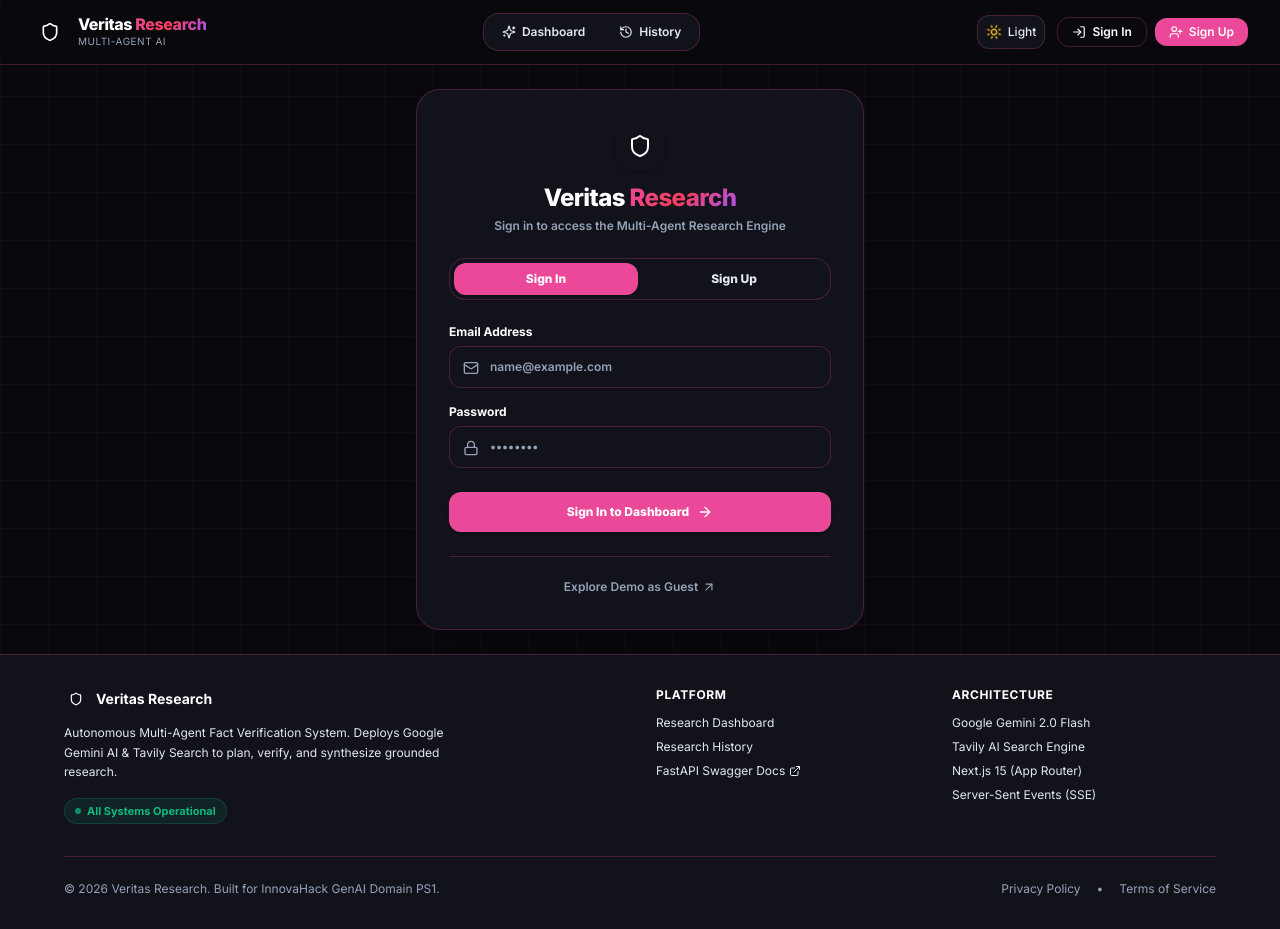
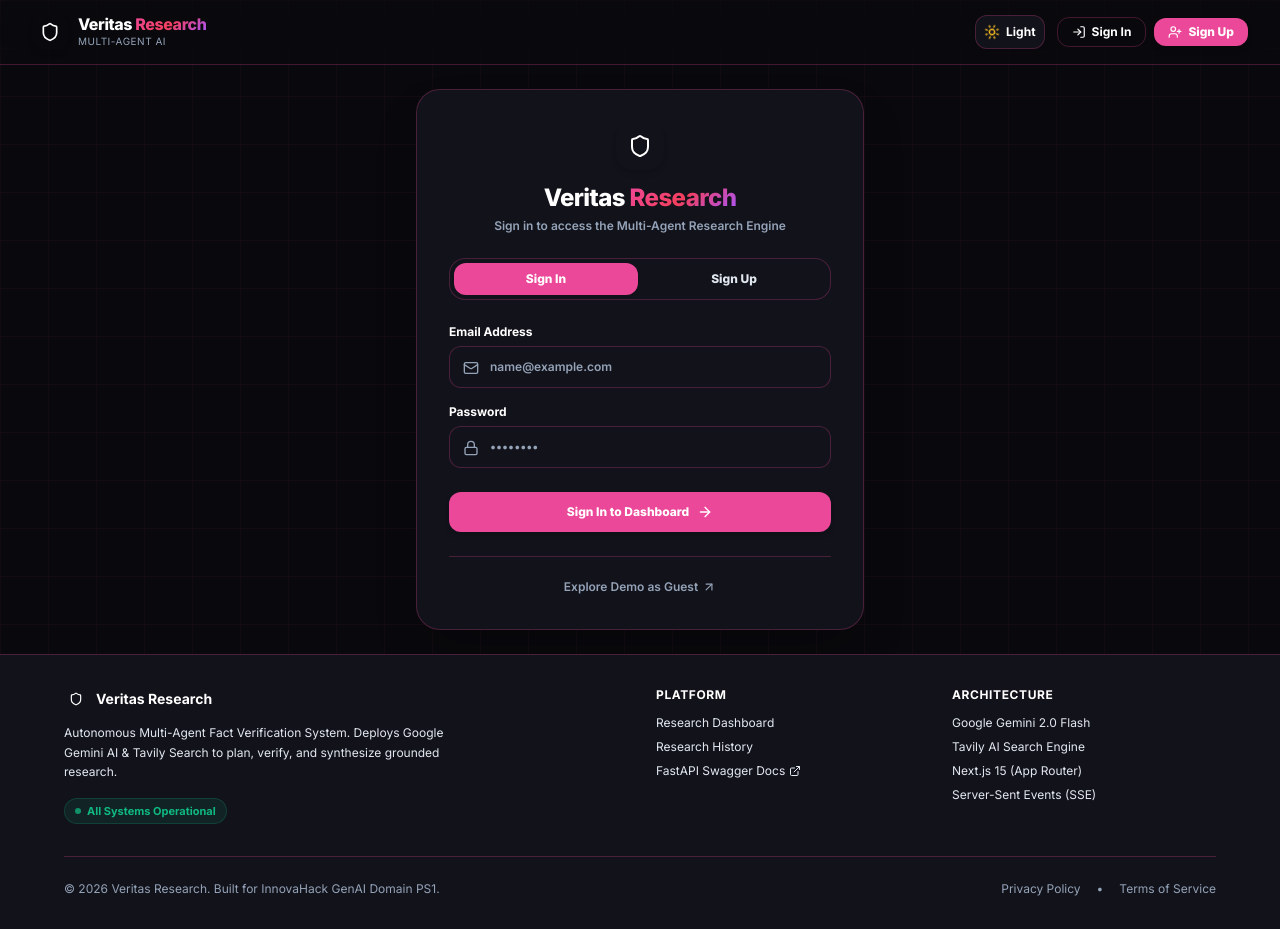
Before and after one commit to SumanthVadagana/Veritas-Research, a Next.js app in the folder frontend/: page / in a window 1280 px wide. Built offline with nearby package versions, Linux system fonts and the light colour scheme.

Commit message:
Hide Dashboard and History navigation links for unauthenticated users

```diff
--- a/frontend/components/Navbar.tsx
+++ b/frontend/components/Navbar.tsx
@@ -10,7 +10,6 @@
   LogIn,
   UserPlus,
   LogOut,
-  User,
   Sun,
   Moon,
   ChevronDown,
@@ -43,14 +42,15 @@
           </div>
         </Link>
 
-        {/* Navigation links */}
+        {/* Navigation links — ONLY VISIBLE WHEN LOGGED IN */}
+        {isAuthenticated && (
           <nav className="hidden md:flex items-center gap-1.5 bg-[var(--bg-secondary)] border border-[var(--border-subtle)] p-1 rounded-2xl">
             <Link
               href="/research"
-            className={`px-3.5 py-1.5 rounded-xl text-xs font-semibold transition-all flex items-center gap-1.5 ${
+              className={`px-3.5 py-1.5 rounded-xl text-xs font-extrabold transition-all flex items-center gap-1.5 ${
                 pathname === "/research"
                   ? "bg-[var(--accent-pink)] text-white shadow-sm"
-                : "text-[var(--text-secondary)] hover:text-[var(--text-primary)] hover:bg-[var(--bg-card)]"
+                  : "text-[var(--text-primary)] hover:bg-[var(--bg-card)]"
               }`}
             >
               <Sparkles className="w-3.5 h-3.5" />
@@ -58,16 +58,17 @@
             </Link>
             <Link
               href="/history"
-            className={`px-3.5 py-1.5 rounded-xl text-xs font-semibold transition-all flex items-center gap-1.5 ${
+              className={`px-3.5 py-1.5 rounded-xl text-xs font-extrabold transition-all flex items-center gap-1.5 ${
                 pathname === "/history"
                   ? "bg-[var(--accent-pink)] text-white shadow-sm"
-                : "text-[var(--text-secondary)] hover:text-[var(--text-primary)] hover:bg-[var(--bg-card)]"
+                  : "text-[var(--text-primary)] hover:bg-[var(--bg-card)]"
               }`}
             >
               <History className="w-3.5 h-3.5" />
               History
             </Link>
           </nav>
+        )}
 
         {/* Controls: Theme Toggle & Auth */}
         <div className="flex items-center gap-3">
@@ -75,18 +76,18 @@
           <button
             onClick={toggleTheme}
             aria-label="Toggle Dark / Light Mode"
-            className="p-2 rounded-xl border border-[var(--border-subtle)] bg-[var(--bg-secondary)] hover:bg-[var(--bg-card-hover)] text-[var(--text-primary)] transition-all flex items-center gap-1.5 text-xs font-medium"
+            className="p-2 rounded-xl border border-[var(--border-subtle)] bg-[var(--bg-secondary)] hover:bg-[var(--bg-card-hover)] text-[var(--text-primary)] transition-all flex items-center gap-1.5 text-xs font-bold shadow-sm"
             title={`Switch to ${theme === "dark" ? "Light Mode (White & Red)" : "Dark Mode (Black & Pink)"}`}
           >
             {theme === "dark" ? (
               <>
                 <Sun className="w-4 h-4 text-amber-400 animate-spin-slow" />
-                <span className="hidden sm:inline text-[var(--text-secondary)]">Light</span>
+                <span className="hidden sm:inline text-[var(--text-primary)] font-bold">Light</span>
               </>
             ) : (
               <>
                 <Moon className="w-4 h-4 text-rose-600" />
-                <span className="hidden sm:inline text-[var(--text-secondary)]">Dark</span>
+                <span className="hidden sm:inline text-[var(--text-primary)] font-bold">Dark</span>
               </>
             )}
           </button>
@@ -96,12 +97,12 @@
             <div className="relative">
               <button
                 onClick={() => setIsDropdownOpen(!isDropdownOpen)}
-                className="flex items-center gap-2 px-3 py-1.5 rounded-xl border border-[var(--border-subtle)] bg-[var(--bg-secondary)] hover:bg-[var(--bg-card-hover)] transition-all"
+                className="flex items-center gap-2 px-3 py-1.5 rounded-xl border border-[var(--border-subtle)] bg-[var(--bg-secondary)] hover:bg-[var(--bg-card-hover)] transition-all shadow-sm"
               >
                 <div className="w-7 h-7 rounded-lg bg-[var(--gradient-brand)] flex items-center justify-center text-white text-xs font-bold uppercase">
                   {user.name.charAt(0)}
                 </div>
-                <span className="text-xs font-medium text-[var(--text-primary)] max-w-[100px] truncate hidden sm:inline">
+                <span className="text-xs font-extrabold text-[var(--text-primary)] max-w-[100px] truncate hidden sm:inline">
                   {user.name}
                 </span>
                 <ChevronDown className="w-3.5 h-3.5 text-[var(--text-muted)]" />
@@ -116,10 +117,10 @@
                     className="absolute right-0 mt-2 w-56 rounded-2xl border border-[var(--border-subtle)] bg-[var(--bg-secondary)] p-2 shadow-2xl z-50"
                   >
                     <div className="px-3 py-2 border-b border-[var(--border-subtle)] mb-1">
-                      <p className="text-xs font-semibold text-[var(--text-primary)] truncate">
+                      <p className="text-xs font-bold text-[var(--text-primary)] truncate">
                         {user.name}
                       </p>
-                      <p className="text-[11px] text-[var(--text-muted)] truncate">
+                      <p className="text-[11px] text-[var(--text-muted)] font-semibold truncate">
                         {user.email}
                       </p>
                     </div>
@@ -128,7 +129,7 @@
                         logout();
                         setIsDropdownOpen(false);
                       }}
-                      className="w-full flex items-center gap-2 px-3 py-2 text-xs font-medium text-rose-500 hover:bg-rose-500/10 rounded-xl transition-colors"
+                      className="w-full flex items-center gap-2 px-3 py-2 text-xs font-bold text-rose-500 hover:bg-rose-500/10 rounded-xl transition-colors"
                     >
                       <LogOut className="w-4 h-4" />
                       Sign Out
@@ -141,14 +142,14 @@
             <div className="flex items-center gap-2">
               <button
                 onClick={() => openAuthModal("signin")}
-                className="px-3.5 py-1.5 rounded-xl border border-[var(--border-subtle)] text-[var(--text-primary)] hover:bg-[var(--bg-card-hover)] text-xs font-semibold transition-all flex items-center gap-1.5"
+                className="px-3.5 py-1.5 rounded-xl border border-[var(--border-subtle)] text-[var(--text-primary)] hover:bg-[var(--bg-card-hover)] text-xs font-bold transition-all flex items-center gap-1.5"
               >
                 <LogIn className="w-3.5 h-3.5" />
                 Sign In
               </button>
               <button
                 onClick={() => openAuthModal("signup")}
-                className="px-3.5 py-1.5 rounded-xl bg-[var(--accent-pink)] hover:opacity-90 text-white text-xs font-semibold transition-all flex items-center gap-1.5 shadow-md"
+                className="px-3.5 py-1.5 rounded-xl bg-[var(--accent-pink)] hover:opacity-90 text-white text-xs font-extrabold transition-all flex items-center gap-1.5 shadow-md"
               >
                 <UserPlus className="w-3.5 h-3.5" />
                 Sign Up
```
Lines whose indentation alone changed are shown as unchanged.
